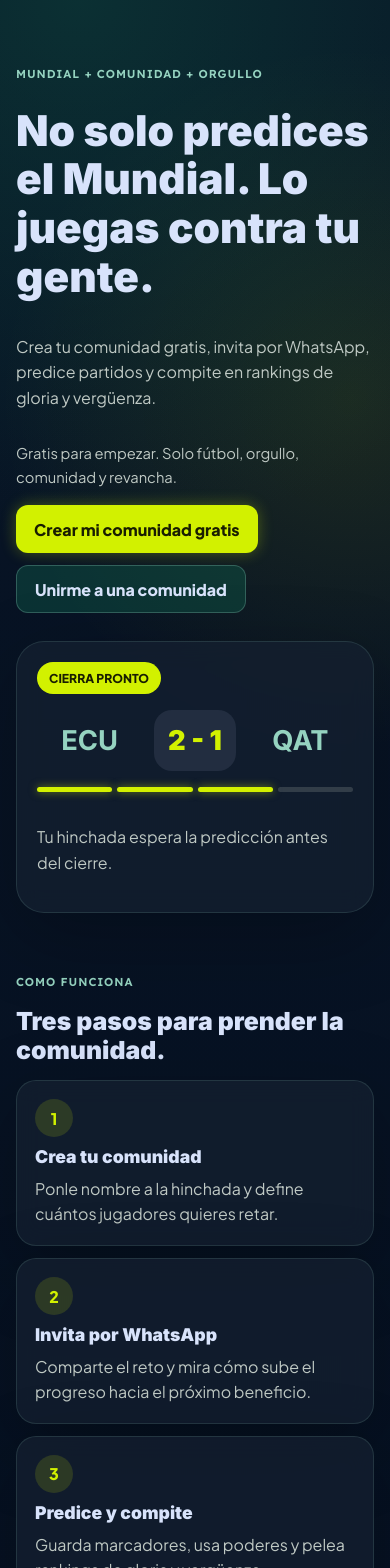
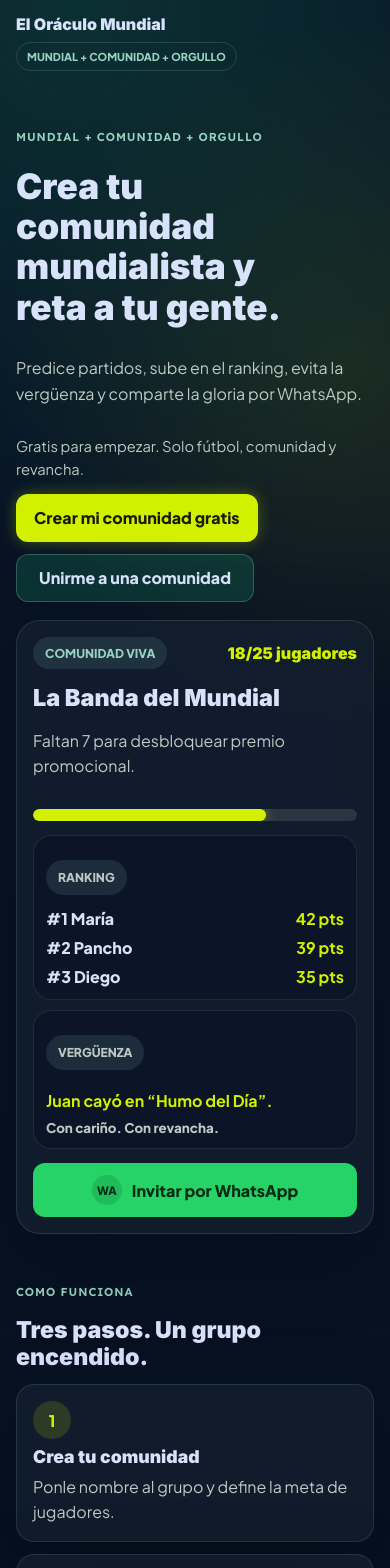
Before and after one commit to seyacat/oraculo-mundialista, a Vue app in the folder frontend/: page / in a window 390 px wide. Shown: the top 1568 px of the page. Built offline with nearby package versions, Linux system fonts and the light colour scheme; no server answers; what @clerk/vue would draw is missing.

Commit message:
fix(frontend): improve onboarding friction and mobile CTAs

```diff
--- a/frontend/src/components/community/CommunityProgressCard.vue
+++ b/frontend/src/components/community/CommunityProgressCard.vue
@@ -14,7 +14,7 @@
 
     <p class="benefit">{{ community.nextBenefit?.description }}</p>
 
-    <a :href="whatsAppUrl" target="_blank" rel="noopener" class="primary-button">
+    <a v-if="showCta" :href="whatsAppUrl" target="_blank" rel="noopener" class="primary-button">
       <span aria-hidden="true">WA</span>
       {{ ctaLabel }}
     </a>
@@ -41,6 +41,10 @@ const props = defineProps({
   message: {
     type: String,
     default: '',
+  },
+  showCta: {
+    type: Boolean,
+    default: true,
   },
 })
 
--- a/frontend/src/components/marketing/HowItWorks.vue
+++ b/frontend/src/components/marketing/HowItWorks.vue
@@ -35,7 +35,7 @@ defineProps({
 <style scoped>
 .how-it-works {
   display: grid;
-  gap: 16px;
+  gap: 14px;
 }
 
 .section-heading {
@@ -44,7 +44,8 @@ defineProps({
 }
 
 h2 {
-  font-size: clamp(1.55rem, 5vw, 2.5rem);
+  max-width: 620px;
+  font-size: clamp(1.45rem, 5vw, 2.25rem);
   font-weight: 900;
 }
 
@@ -54,10 +55,10 @@ h2 {
 }
 
 .step-card {
-  border-radius: 20px;
-  padding: 18px;
+  border-radius: 18px;
+  padding: 16px;
   display: grid;
-  gap: 10px;
+  gap: 8px;
 }
 
 .step-card span {
--- a/frontend/src/components/marketing/MarketingHero.vue
+++ b/frontend/src/components/marketing/MarketingHero.vue
@@ -12,22 +12,62 @@
       </div>
     </div>
 
-    <div class="hero-preview glass-card" aria-label="Vista previa del juego">
-      <span class="preview-pill">{{ previewLabel }}</span>
-      <div class="preview-score">
-        <strong>{{ homeCode }}</strong>
-        <span>{{ score }}</span>
-        <strong>{{ awayCode }}</strong>
+    <div class="hero-preview glass-card" aria-label="Comunidad demo">
+      <div class="preview-head">
+        <span class="preview-pill">Comunidad viva</span>
+        <strong>{{ communityProgress }}</strong>
       </div>
-      <div class="preview-progress" aria-hidden="true">
-        <i></i><i></i><i></i><i class="dim"></i>
+
+      <div>
+        <h2>{{ communityName }}</h2>
+        <p>{{ benefitCopy }}</p>
       </div>
-      <p>{{ previewCopy }}</p>
+
+      <div class="preview-progress" aria-label="Progreso 18 de 25 jugadores">
+        <span :style="{ width: progressWidth }"></span>
+      </div>
+
+      <div class="mini-grid">
+        <div class="mini-panel">
+          <p class="mini-label">Ranking</p>
+          <ol>
+            <li v-for="entry in ranking" :key="entry.name">
+              <span>#{{ entry.position }} {{ entry.name }}</span>
+              <strong>{{ entry.points }} pts</strong>
+            </li>
+          </ol>
+        </div>
+        <div class="mini-panel shame">
+          <p class="mini-label">Vergüenza</p>
+          <strong>Juan cayó en “Humo del Día”.</strong>
+          <small>Con cariño. Con revancha.</small>
+        </div>
+      </div>
+
+      <a class="whatsapp-cta" :href="whatsAppUrl" target="_blank" rel="noopener">
+        <span aria-hidden="true">WA</span>
+        Invitar por WhatsApp
+      </a>
     </div>
   </section>
 </template>
 
 <script setup>
+import { computed } from 'vue'
+import { buildWhatsAppShareUrl } from '../../lib/share/whatsapp'
+
+const ranking = [
+  { position: 1, name: 'María', points: 42 },
+  { position: 2, name: 'Pancho', points: 39 },
+  { position: 3, name: 'Diego', points: 35 },
+]
+
+const whatsAppUrl = computed(() => buildWhatsAppShareUrl([
+  'Estoy creando mi comunidad en El Oraculo Mundial.',
+  'Entra a La Banda del Mundial y reta a tu gente.',
+  'https://www.oraculomundialista.com/p/la-banda-del-mundial/unirse',
+].join('\n')))
+
 defineProps({
   eyebrow: {
     type: String,
@@ -35,15 +75,15 @@ defineProps({
   },
   title: {
     type: String,
-    default: 'No solo predices el Mundial. Lo juegas contra tu gente.',
+    default: 'Crea tu comunidad mundialista y reta a tu gente.',
   },
   subtitle: {
     type: String,
-    default: 'Crea tu comunidad gratis, invita por WhatsApp, predice partidos y compite en rankings de gloria y vergüenza.',
+    default: 'Predice partidos, sube en el ranking, evita la vergüenza y comparte la gloria por WhatsApp.',
   },
   microcopy: {
     type: String,
-    default: 'Gratis para empezar. Solo fútbol, orgullo, comunidad y revancha.',
+    default: 'Gratis para empezar. Solo fútbol, comunidad y revancha.',
   },
   primaryLabel: {
     type: String,
@@ -61,25 +101,21 @@ defineProps({
     type: [String, Object],
     default: '/p/la-banda-del-mundial/unirse',
   },
-  previewLabel: {
+  communityName: {
     type: String,
-    default: 'Cierra pronto',
+    default: 'La Banda del Mundial',
   },
-  homeCode: {
+  communityProgress: {
     type: String,
-    default: 'ECU',
+    default: '18/25 jugadores',
   },
-  awayCode: {
+  benefitCopy: {
     type: String,
-    default: 'QAT',
+    default: 'Faltan 7 para desbloquear premio promocional.',
   },
-  score: {
+  progressWidth: {
     type: String,
-    default: '2 - 1',
-  },
-  previewCopy: {
-    type: String,
-    default: 'Tu hinchada espera la predicción antes del cierre.',
+    default: '72%',
   },
 })
 </script>
@@ -87,22 +123,25 @@ defineProps({
 <style scoped>
 .marketing-hero {
   display: grid;
-  gap: 28px;
+  gap: 18px;
   align-items: center;
-  padding: 40px 0 24px;
+  padding: 18px 0 10px;
 }
 
 .hero-copy {
+  min-width: 0;
   display: grid;
-  gap: 16px;
+  gap: 12px;
 }
 
 h1 {
-  max-width: 780px;
+  width: 100%;
+  max-width: 11.5ch;
   color: var(--text);
-  font-size: clamp(2.65rem, 10vw, 6.4rem);
+  font-size: clamp(2.2rem, 8.5vw, 5.2rem);
   font-weight: 900;
   letter-spacing: 0;
+  overflow-wrap: anywhere;
 }
 
 .subtitle,
@@ -114,7 +153,7 @@ h1 {
 
 .subtitle {
   max-width: 680px;
-  font-size: clamp(1rem, 2vw, 1.18rem);
+  font-size: clamp(1rem, 2vw, 1.14rem);
 }
 
 .microcopy {
@@ -129,68 +168,151 @@ h1 {
 }
 
 .hero-actions a {
+  min-width: min(100%, 238px);
   padding: 0 18px;
 }
 
 .hero-preview {
-  border-radius: 28px;
-  padding: 20px;
+  min-width: 0;
+  border-radius: 24px;
+  padding: 16px;
   display: grid;
-  gap: 16px;
+  gap: 14px;
 }
 
-.preview-pill {
+.preview-head {
+  display: flex;
+  align-items: center;
+  justify-content: space-between;
+  flex-wrap: wrap;
+  gap: 12px;
+}
+
+.preview-head strong {
+  color: var(--energy);
+  font: 900 1rem/1 Inter, sans-serif;
+  white-space: nowrap;
+}
+
+.preview-pill,
+.mini-label {
   width: max-content;
   border-radius: 999px;
-  background: var(--energy);
-  color: var(--energy-text);
+  background: rgba(149, 211, 192, 0.12);
+  color: var(--primary);
   padding: 8px 12px;
   font-size: 0.76rem;
   font-weight: 900;
   text-transform: uppercase;
 }
 
-.preview-score {
-  display: grid;
-  grid-template-columns: 1fr auto 1fr;
-  align-items: center;
-  gap: 12px;
-  color: var(--primary);
-  font-family: Inter, sans-serif;
-  font-size: clamp(1.4rem, 7vw, 2.8rem);
+.hero-preview h2 {
+  margin-top: 2px;
+  font-size: clamp(1.45rem, 6vw, 2rem);
   font-weight: 900;
-  text-align: center;
 }
 
-.preview-score span {
+.preview-progress {
+  height: 12px;
+  border-radius: 999px;
+  overflow: hidden;
+  background: rgba(137, 147, 143, 0.22);
+}
+
+.preview-progress span {
+  display: block;
+  height: 100%;
+  border-radius: inherit;
+  background: var(--energy);
+  box-shadow: 0 0 12px rgba(210, 241, 0, 0.5);
+}
+
+.mini-grid {
+  display: grid;
+  gap: 10px;
+}
+
+.mini-panel {
+  border: 1px solid rgba(149, 211, 192, 0.12);
   border-radius: 18px;
-  padding: 14px;
-  background: rgba(42, 53, 72, 0.72);
+  padding: 12px;
+  background: rgba(4, 14, 31, 0.4);
+}
+
+ol {
+  list-style: none;
+  margin: 10px 0 0;
+  padding: 0;
+  display: grid;
+  gap: 8px;
+}
+
+li {
+  display: flex;
+  justify-content: space-between;
+  gap: 10px;
+  color: var(--text);
+  font-weight: 800;
+}
+
+li strong,
+.shame strong {
   color: var(--energy);
 }
 
-.preview-progress {
-  display: flex;
-  gap: 5px;
+.shame {
+  display: grid;
+  gap: 8px;
 }
 
-.preview-progress i {
-  height: 5px;
-  flex: 1;
-  border-radius: 999px;
-  background: var(--energy);
-  box-shadow: 0 0 8px rgba(210, 241, 0, 0.5);
+.shame small {
+  color: var(--text-muted);
+  font-weight: 800;
 }
 
-.preview-progress .dim {
-  background: rgba(137, 147, 143, 0.28);
-  box-shadow: none;
+.whatsapp-cta {
+  min-height: 54px;
+  border-radius: var(--radius-md);
+  display: inline-flex;
+  align-items: center;
+  justify-content: center;
+  gap: 10px;
+  background: #25d366;
+  color: #062b16;
+  font-weight: 900;
+}
+
+.whatsapp-cta span {
+  width: 30px;
+  height: 30px;
+  border-radius: 999px;
+  display: grid;
+  place-items: center;
+  background: rgba(6, 43, 22, 0.14);
+  font-size: 0.72rem;
 }
 
 @media (min-width: 860px) {
   .marketing-hero {
-    grid-template-columns: minmax(0, 1.2fr) minmax(320px, 0.8fr);
-    padding: 72px 0 40px;
+    grid-template-columns: minmax(0, 1fr) minmax(360px, 0.78fr);
+    gap: 32px;
+    padding: 44px 0 18px;
+  }
+
+  .hero-preview {
+    padding: 20px;
+  }
+}
+
+@media (min-width: 760px) {
+  h1 {
+    max-width: 720px;
+  }
+}
+
+@media (min-width: 1040px) {
+  .mini-grid {
+    grid-template-columns: 1.05fr 0.95fr;
   }
 }
 </style>
--- a/frontend/src/main.js
+++ b/frontend/src/main.js
@@ -5,9 +5,13 @@ import router from './router'
 import './style.css'
 
 const app = createApp(App)
+const publishableKey = import.meta.env.VITE_CLERK_PUBLISHABLE_KEY
 
-app.use(clerkPlugin, {
-  publishableKey: import.meta.env.VITE_CLERK_PUBLISHABLE_KEY,
-})
+if (publishableKey) {
+  app.use(clerkPlugin, { publishableKey })
+} else if (import.meta.env.DEV) {
+  console.info('[El Oraculo Mundial] Clerk desactivado en demo local: falta VITE_CLERK_PUBLISHABLE_KEY.')
+}
+
 app.use(router)
 app.mount('#app')
--- a/frontend/src/views/CommunityView.vue
+++ b/frontend/src/views/CommunityView.vue
@@ -3,7 +3,7 @@
     <CommunityHeader :community="community" />
 
     <CommunityProgressCard :community="community" />
-    <article class="empty-note glass-card">
+    <article v-if="community.activePlayers < 3" class="empty-note glass-card">
       <p class="eyebrow">Comunidad en crecimiento</p>
       <h2>{{ emptyStates.community.title }}</h2>
       <p>{{ emptyStates.community.description }}</p>
--- a/frontend/src/views/HomeView.vue
+++ b/frontend/src/views/HomeView.vue
@@ -1,47 +1,47 @@
 <template>
   <main class="home-view">
+    <header class="home-header">
+      <RouterLink to="/" class="brand">El Oráculo Mundial</RouterLink>
+      <span>Mundial + comunidad + orgullo</span>
+    </header>
+
     <MarketingHero />
 
-    <HowItWorks :steps="steps" />
+    <HowItWorks :steps="steps" title="Tres pasos. Un grupo encendido." />
 
-    <section class="section-grid">
-      <CommunityProgressCard :community="community" />
-      <article class="feature-card glass-card">
-        <p class="eyebrow">Predicciones</p>
-        <h2>Marca el resultado antes del cierre.</h2>
-        <p>Partidos claros, estados visibles y poderes opcionales para jugar con estrategia.</p>
-        <RouterLink class="secondary-button" to="/p/la-banda-del-mundial/predicciones">Ver predicciones</RouterLink>
-      </article>
+    <section class="moments-section">
+      <div class="section-heading">
+        <p class="eyebrow">Momentos compartibles</p>
+        <h2>Gloria, recibos y revancha listos para el grupo.</h2>
+      </div>
+
+      <div class="moment-grid">
+        <article v-for="moment in moments" :key="moment.title" class="moment-card glass-card">
+          <span>{{ moment.code }}</span>
+          <h3>{{ moment.title }}</h3>
+          <p>{{ moment.copy }}</p>
+        </article>
+      </div>
     </section>
 
-    <section class="feature-grid">
-      <article class="feature-card glass-card">
-        <p class="eyebrow">Ranking</p>
-        <h2>Gloria para quien acierta.</h2>
-        <p>Top 3, posición personal y momentos para presumir por WhatsApp.</p>
-      </article>
-      <article class="feature-card glass-card">
-        <p class="eyebrow">Vergüenza</p>
-        <h2>Humor sano para la jornada dura.</h2>
-        <p>Recibos de realidad, revancha y excusas amistosas para el grupo.</p>
-      </article>
-      <article class="feature-card glass-card">
-        <p class="eyebrow">Poderes</p>
-        <h2>Recursos para jugar con picante.</h2>
-        <p>Doble Fe, Anti-Mufa, Batacazo y Revancha con desbloqueos claros.</p>
-      </article>
+    <section class="benefits-card glass-card">
+      <div>
+        <p class="eyebrow">Beneficios desbloqueables</p>
+        <h2>Mientras más crece tu comunidad, más beneficios desbloquean todos.</h2>
+        <p>18/25 jugadores — faltan 7.</p>
+      </div>
+
+      <div class="benefit-progress" aria-label="18 de 25 jugadores">
+        <span></span>
+      </div>
+
+      <RouterLink class="primary-button" to="/crear">Crear mi comunidad gratis</RouterLink>
     </section>
 
-    <UpgradePrompt
-      eyebrow="Beneficios"
-      title="Llena tu comunidad y desbloquea premios promocionales."
-      description="El progreso visible convierte cada invitación en un paso hacia más gloria para la hinchada."
-      cta-label="Crear mi comunidad gratis"
-    />
-
     <section class="final-cta">
+      <p class="eyebrow">Tu gente, tu torneo</p>
+      <h2>El Mundial se juega mejor con tu gente.</h2>
       <RouterLink class="primary-button" to="/crear">Crear mi comunidad gratis</RouterLink>
-      <RouterLink class="secondary-button" to="/p/la-banda-del-mundial/unirse">Unirme a una comunidad</RouterLink>
     </section>
   </main>
 </template>
@@ -49,92 +49,204 @@
 <script setup>
 import MarketingHero from '../components/marketing/MarketingHero.vue'
 import HowItWorks from '../components/marketing/HowItWorks.vue'
-import CommunityProgressCard from '../components/community/CommunityProgressCard.vue'
-import UpgradePrompt from '../components/community/UpgradePrompt.vue'
-import { useDemoCommunity } from '../composables/useDemoCommunity'
-
-const { community } = useDemoCommunity()
 
 const steps = [
   {
     number: '1',
     title: 'Crea tu comunidad',
-    description: 'Ponle nombre a la hinchada y define cuántos jugadores quieres retar.',
+    description: 'Ponle nombre al grupo y define la meta de jugadores.',
   },
   {
     number: '2',
     title: 'Invita por WhatsApp',
-    description: 'Comparte el reto y mira cómo sube el progreso hacia el próximo beneficio.',
+    description: 'Comparte el reto y mira crecer la hinchada.',
   },
   {
     number: '3',
     title: 'Predice y compite',
-    description: 'Guarda marcadores, usa poderes y pelea rankings de gloria y vergüenza.',
+    description: 'Sube en ranking, presume gloria y pide revancha.',
+  },
+]
+
+const moments = [
+  {
+    code: 'OR',
+    title: 'Certificado de Oráculo',
+    copy: 'Para quien vio venir el marcador y merece presumirlo.',
+  },
+  {
+    code: 'RR',
+    title: 'Recibo de Realidad',
+    copy: 'Para el amigo que habló fuerte y necesita cariño público.',
+  },
+  {
+    code: 'VG',
+    title: 'Tabla de la Vergüenza',
+    copy: 'Humor sano para caídas épicas y revanchas pendientes.',
   },
 ]
 </script>
 
 <style scoped>
 .home-view {
-  width: min(1120px, 100%);
+  width: 100%;
+  max-width: 1120px;
+  overflow-x: hidden;
   margin: 0 auto;
-  padding: 16px 16px 56px;
+  padding: 14px 16px 56px;
   display: grid;
-  gap: 28px;
+  gap: 30px;
 }
 
-.section-grid,
-.feature-grid {
-  display: grid;
-  gap: 14px;
+.home-header {
+  min-height: 44px;
+  display: flex;
+  align-items: center;
+  justify-content: space-between;
+  gap: 12px;
 }
 
-.feature-card {
-  border-radius: 24px;
-  padding: 18px;
+.brand {
+  color: var(--text);
+  font-family: Inter, sans-serif;
+  font-weight: 900;
+}
+
+.home-header span {
+  max-width: 100%;
+  border: 1px solid rgba(149, 211, 192, 0.18);
+  border-radius: 999px;
+  padding: 7px 10px;
+  color: var(--primary);
+  font-size: 0.68rem;
+  font-weight: 900;
+  text-align: right;
+  text-transform: uppercase;
+  white-space: normal;
+}
+
+.moments-section,
+.benefits-card,
+.final-cta {
+  display: grid;
+  gap: 16px;
+}
+
+.section-heading {
+  display: grid;
+  gap: 8px;
+}
+
+.section-heading h2,
+.benefits-card h2,
+.final-cta h2 {
+  max-width: 680px;
+  font-size: clamp(1.55rem, 6vw, 2.55rem);
+  font-weight: 900;
+}
+
+.moment-grid {
   display: grid;
   gap: 12px;
 }
 
-.feature-card h2 {
-  font-size: clamp(1.35rem, 5vw, 2rem);
+.moment-card {
+  border-radius: 18px;
+  padding: 16px;
+  display: grid;
+  gap: 10px;
+}
+
+.moment-card span {
+  width: 38px;
+  height: 38px;
+  border-radius: 999px;
+  display: grid;
+  place-items: center;
+  background: rgba(210, 241, 0, 0.14);
+  color: var(--energy);
   font-weight: 900;
 }
 
-.feature-card p:not(.eyebrow) {
+.moment-card h3 {
+  font-size: 1.12rem;
+  font-weight: 900;
+}
+
+.moment-card p,
+.benefits-card p,
+.final-cta p:not(.eyebrow) {
   margin: 0;
   color: var(--text-muted);
-  line-height: 1.55;
+  line-height: 1.5;
 }
 
-.feature-card a {
-  padding: 0 16px;
+.benefits-card {
+  border-radius: 24px;
+  padding: 18px;
 }
 
-.final-cta {
-  display: grid;
-  gap: 12px;
+.benefit-progress {
+  height: 12px;
+  border-radius: 999px;
+  overflow: hidden;
+  background: rgba(137, 147, 143, 0.22);
 }
 
+.benefit-progress span {
+  display: block;
+  width: 72%;
+  height: 100%;
+  border-radius: inherit;
+  background: var(--energy);
+  box-shadow: 0 0 12px rgba(210, 241, 0, 0.5);
+}
+
+.benefits-card a,
 .final-cta a {
   padding: 0 18px;
 }
 
-@media (min-width: 760px) {
-  .home-view {
-    padding: 24px 24px 72px;
+.final-cta {
+  border-radius: 24px;
+  padding: 22px 0 0;
+}
+
+@media (max-width: 520px) {
+  .home-header {
+    align-items: start;
+    flex-direction: column;
+    gap: 8px;
   }
 
-  .section-grid {
-    grid-template-columns: minmax(0, 1fr) minmax(280px, 0.75fr);
+  .home-header span {
+    text-align: left;
+  }
+}
+
+@media (min-width: 768px) {
+  .home-view {
+    padding: 20px 24px 72px;
+    gap: 38px;
   }
 
-  .feature-grid {
+  .moment-grid {
     grid-template-columns: repeat(3, minmax(0, 1fr));
   }
 
+  .benefits-card {
+    grid-template-columns: minmax(0, 1fr) minmax(180px, 0.45fr) max-content;
+    align-items: center;
+    padding: 22px;
+  }
+
   .final-cta {
-    grid-template-columns: repeat(2, max-content);
+    align-items: center;
+    grid-template-columns: minmax(0, 1fr) max-content;
+  }
+
+  .final-cta .eyebrow {
+    grid-column: 1 / -1;
   }
 }
 </style>
--- a/frontend/src/views/PredictionsView.vue
+++ b/frontend/src/views/PredictionsView.vue
@@ -1,6 +1,6 @@
 <template>
   <AppShell eyebrow="Predicciones" title="Marca antes del cierre" :back-to="`/p/${slug}`">
-    <section class="prediction-list">
+    <section v-if="matches.length" class="prediction-list">
       <PredictionCard
         v-for="match in matches"
         :key="match.id"
@@ -10,7 +10,7 @@
       />
     </section>
 
-    <article class="empty-note glass-card">
+    <article v-else class="empty-note glass-card">
       <p class="eyebrow">Cuando no haya partidos abiertos</p>
       <h2>{{ emptyStates.predictions.title }}</h2>
       <p>{{ emptyStates.predictions.description }}</p>
--- a/frontend/src/views/RankingView.vue
+++ b/frontend/src/views/RankingView.vue
@@ -1,6 +1,6 @@
 <template>
   <AppShell eyebrow="Ranking" title="La gloria se mueve" :back-to="`/p/${slug}`">
-    <LeaderboardCard :entries="rankings.sports">
+    <LeaderboardCard v-if="sportsRanking.length" :entries="sportsRanking">
       <template #action>
         <WhatsAppShareButton
           class="compact-share"
@@ -12,7 +12,7 @@
       </template>
     </LeaderboardCard>
 
-    <article class="empty-note glass-card">
+    <article v-else class="empty-note glass-card">
       <p class="eyebrow">Si nadie predice todavía</p>
       <h2>{{ emptyStates.ranking.title }}</h2>
       <p>{{ emptyStates.ranking.description }}</p>
@@ -42,6 +42,7 @@ const route = useRoute()
 const slug = computed(() => route.params.slug || 'la-banda-del-mundial')
 const { community, rankings, emptyStates, getShareMoment } = useDemoCommunity(slug.value)
 
+const sportsRanking = computed(() => rankings.value.sports || [])
 const shareText = computed(() => `Voy #${rankings.value.currentUserPosition.position} en ${community.value.name}. Todavia estas a tiempo de alcanzarme:`)
 
 const navItems = computed(() => [
```
Also changed, not shown: frontend/src/views/CreateCommunityView.vue (+23 -4 lines), frontend/src/views/JoinCommunityView.vue (+14 -3 lines), frontend/src/views/PowersView.vue (+47 -4 lines), frontend/src/views/ShameView.vue (+15 -5 lines).
